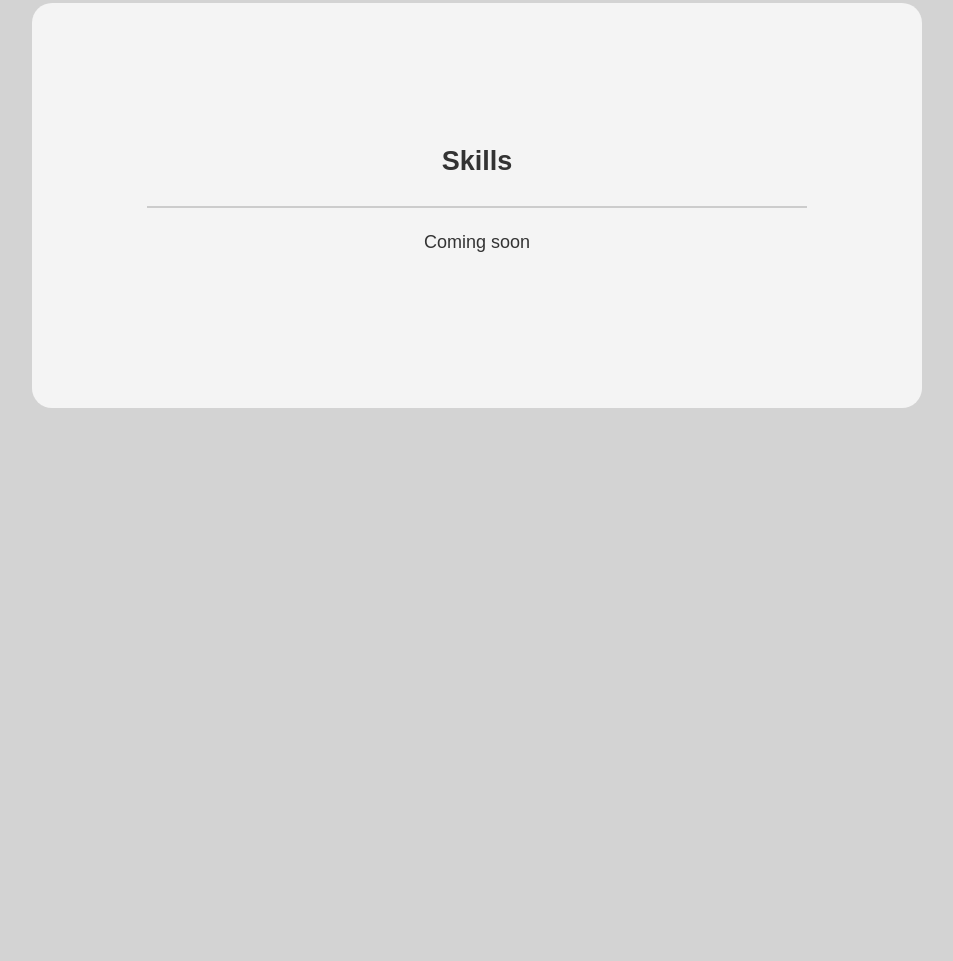
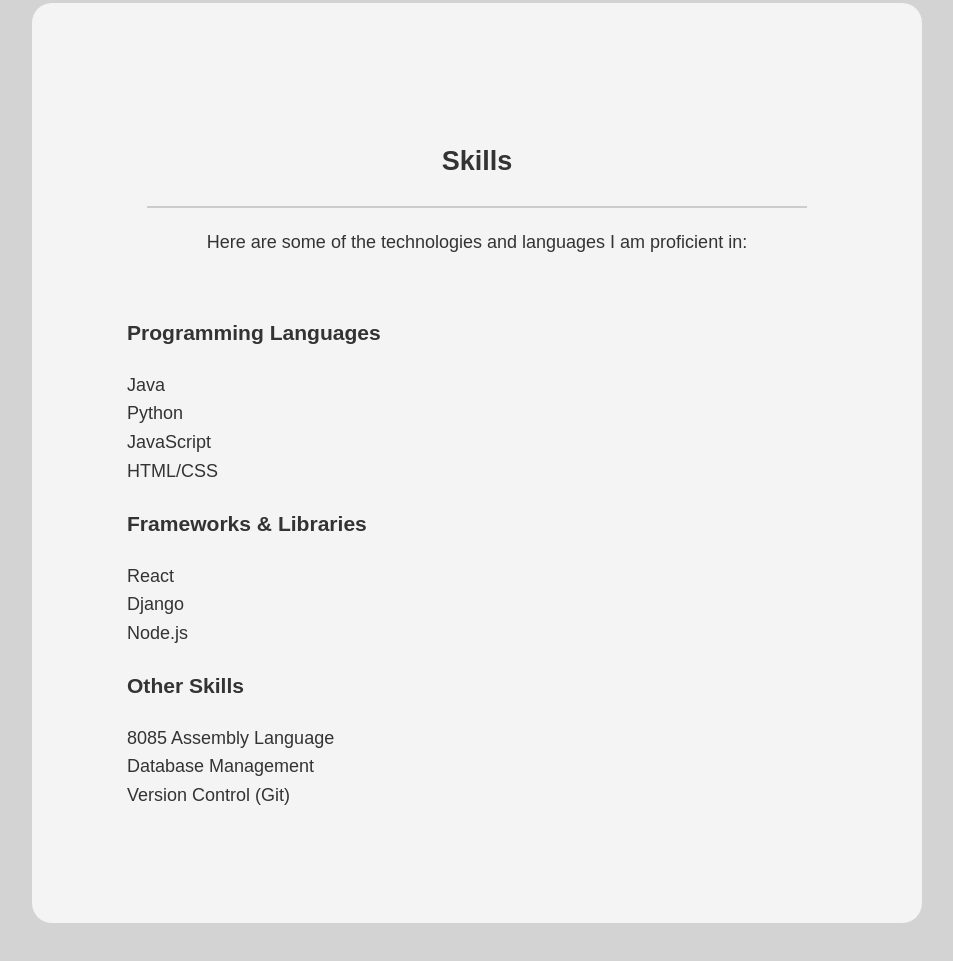
Before and after one commit to Juanventura003/JV-personal.github.io, a plain HTML site: page about.html in a window 1280 px wide. Shown: the part 1133-2094 px from the top of the page, without its empty margins (163-1116 px from the left). Before the commit the page ends 1591 px from the top, so only its background shows below. Drawn offline with Linux system fonts and the light colour scheme.

Commit message:
Update about.html

```diff
--- a/about.html
+++ b/about.html
@@ -45,12 +45,40 @@ I’m always open to learning new things and exploring different areas within th
         <header>
         <h2>Skills</h2>
         <hr>
-        <p>Coming soon</p>
-    </header>
-        <ul>
-            <li>
+        <p>Here are some of the technologies and languages I am proficient in:</p>
+            </header>
 
-            </li>
-        </ul>
-    </section>
-</body>
+            <div class="skills-container">
+                <div class="skill-category">
+                    <h3>Programming Languages</h3>
+                    <ul>
+                        <li>Java</li>
+                        <li>Python</li>
+                        <li>JavaScript</li>
+                        <li>HTML/CSS</li>
+                    </ul>
+                </div>
+
+
+                <div class="skill-category">
+                    <h3>Frameworks & Libraries</h3>
+                    <ul>
+                        <li>React</li>
+                        <li>Django</li>
+                        <li>Node.js</li>
+                    </ul>
+                </div>
+
+                <!-- Other Skills -->
+                <div class="skill-category">
+                    <h3>Other Skills</h3>
+                    <ul>
+                        <li>8085 Assembly Language</li>
+                        <li>Database Management</li>
+                        <li>Version Control (Git)</li>
+                    </ul>
+                </div>
+            </div>
+        </section>
+    </body>
+</html>
```
